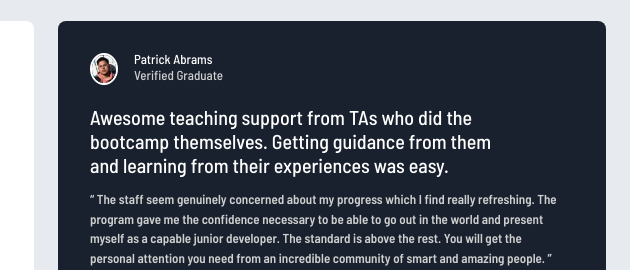
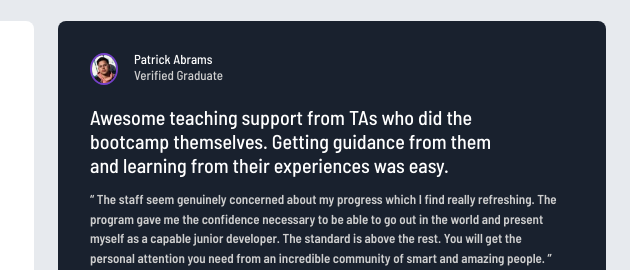
Before and after one commit to Prisca-K/testimonial-grid-fem-challenge, a website built with Vite: page index.html in a window 1280 px wide. Shown: the part 401-671 px from the top of the page, 308-948 px from the left. Built offline with nearby package versions, Linux system fonts and the light colour scheme.

Commit message:
bug:fixed image borders

```diff
--- a/src/scss/style.scss
+++ b/src/scss/style.scss
@@ -69,6 +69,8 @@
 
 .testimonial:nth-child(4) {
   grid-area: four;
+  --border-type: solid;
+  --color: var(--purple-500);
 }
 
 .testimonial:nth-child(5) {
```
